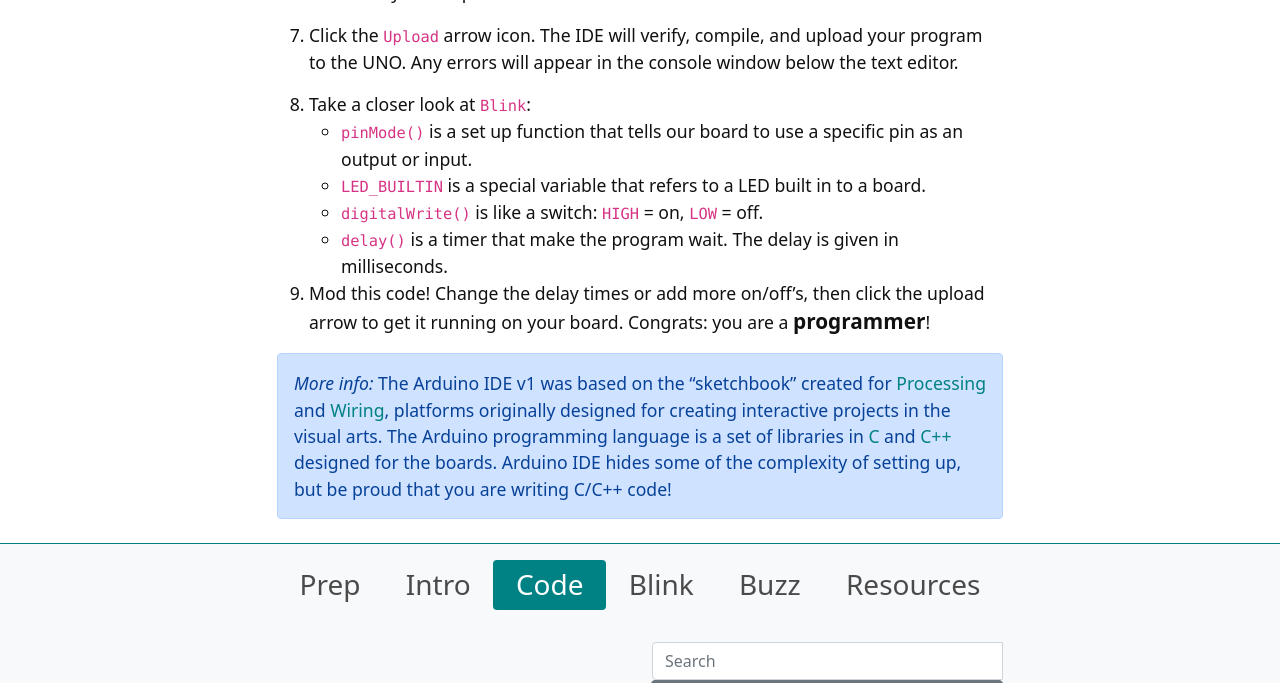
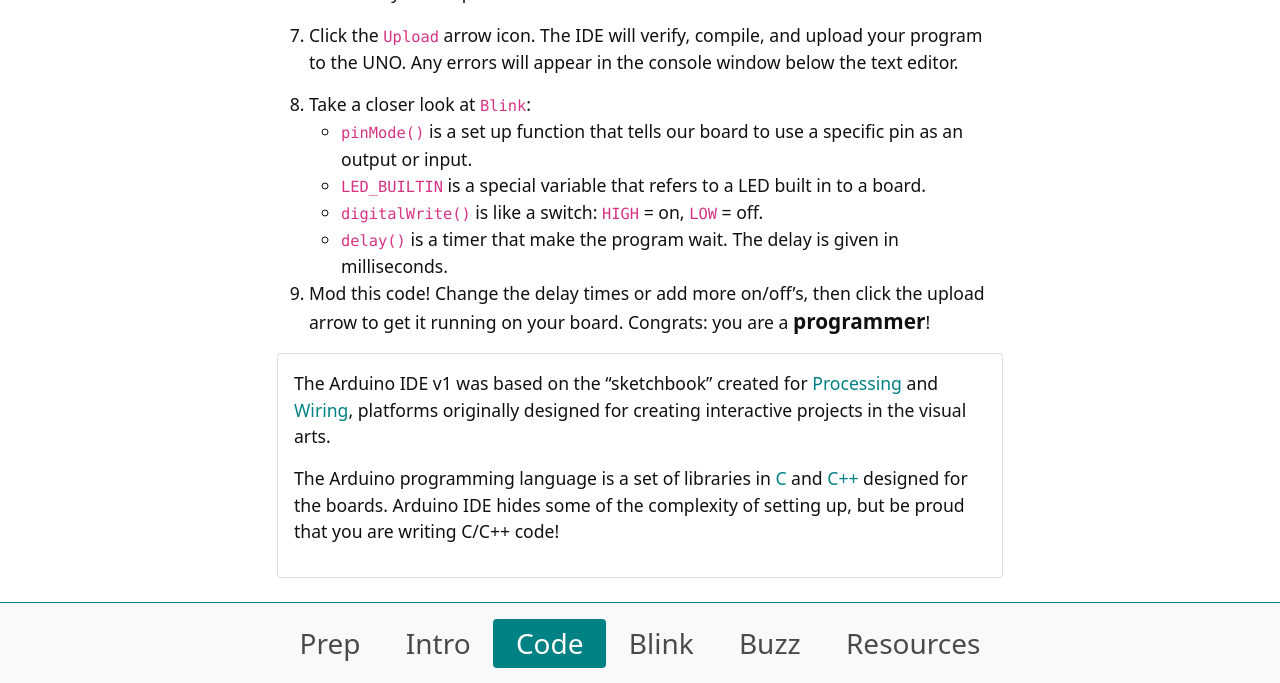
Before and after one commit to evanwill/hello-arduino-b, a Jekyll site: the page built from content/2-code.md, in a window 1280 px wide and 900 px high, scrolled down 2588 px, cut to the strip 0-683 px from the top of the window. Built offline with Jekyll 4.4.1, drawn with Linux system fonts in a browser that asks for light colours.

Commit message:
content tweaks

```diff
--- a/content/2-code.md
+++ b/content/2-code.md
@@ -44,7 +44,8 @@ This mini project introduces some of the features of the IDE and can help you te
 9. Mod this code! Change the delay times or add more on/off's, then click the upload arrow to get it running on your board. Congrats: you are a <span class="term">programmer</span>!
 
 {% capture more %}
-*More info:* The Arduino IDE v1 was based on the "sketchbook" created for [Processing](https://processing.org/) and [Wiring](http://wiring.org.co/), platforms originally designed for creating interactive projects in the visual arts.
+The Arduino IDE v1 was based on the "sketchbook" created for [Processing](https://processing.org/) and [Wiring](http://wiring.org.co/), platforms originally designed for creating interactive projects in the visual arts.
+
 The Arduino programming language is a set of libraries in [C](https://en.wikipedia.org/wiki/C_(programming_language)) and [C++](https://en.wikipedia.org/wiki/C%2B%2B) designed for the boards.
 Arduino IDE hides some of the complexity of setting up, but be proud that you are writing C/C++ code!
-{% endcapture %}{% include alert.html text=more %}
+{% endcapture %}{% include card.html text=more %}
```
Also changed, not shown: content/0-prep.md (+1 -1 lines), content/5-resources.md (+1 -1 lines).
